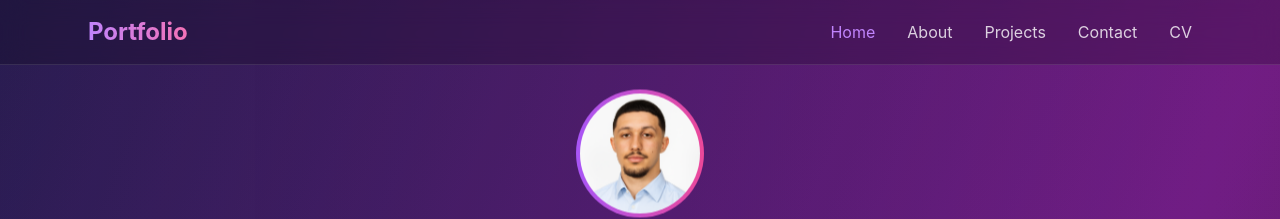
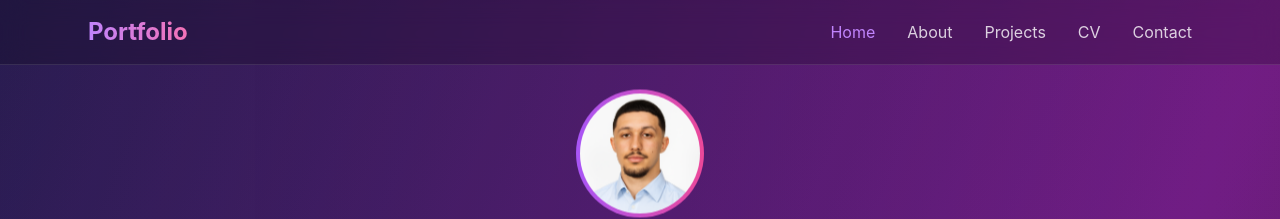
Before and after one commit to JamelRabla/Portfolio, a React (Vite) app: page / in a window 1280 px wide. Shown: the top 219 px of the page. Built offline with nearby package versions, Linux system fonts and the light colour scheme; the HTML template or start-up script is replaced by a standard one.

Commit message:
maj mail

```diff
--- a/src/components/Portfolio.jsx
+++ b/src/components/Portfolio.jsx
@@ -247,7 +247,7 @@ const Portfolio = () => {
               Portfolio
             </div>
             <div className="hidden md:flex space-x-8">
-              {['home', 'about', 'projects', 'contact', 'CV'].map((section) => (
+              {['home', 'about', 'projects', 'CV', 'contact'].map((section) => (
                 <button
                   key={section}
                   onClick={() => scrollToSection(section)}
@@ -427,7 +427,7 @@ const Portfolio = () => {
             </p>
             <div className="flex flex-col sm:flex-row gap-6 justify-center">
               <a
-                href="mailto:contact@exemple.com"
+                href="mailto:jamelrablapro@gmail.com"
                 className="flex items-center justify-center px-8 py-4 bg-gradient-to-r from-purple-600 to-pink-600 rounded-full hover:from-purple-700 hover:to-pink-700 transition-all duration-300 hover:scale-105"
               >
                 <Mail className="w-5 h-5 mr-2" />
```
